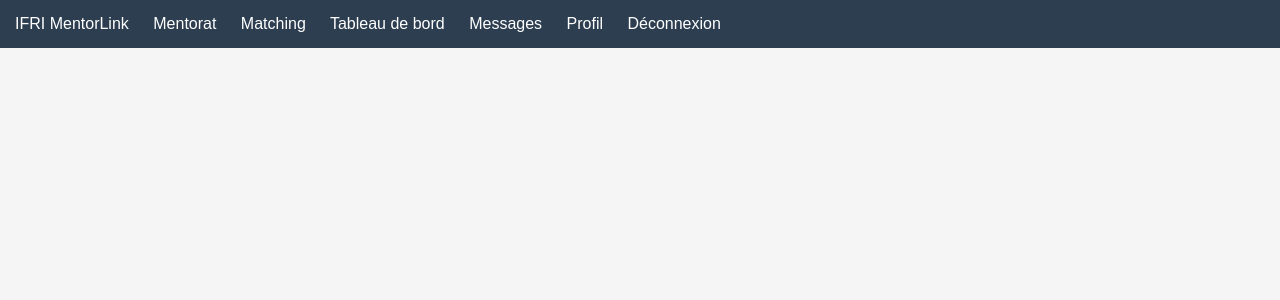
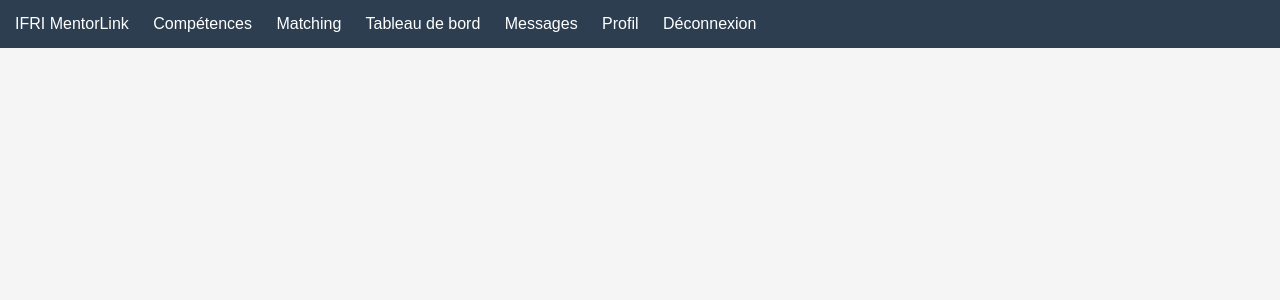
Before and after one commit to Imma09-ahl/PIL1_2526_04, a Flask app: page /dashboard in a window 1280 px wide. Shown: the top 300 px of the page. Run offline with Flask 3, Linux system fonts and the light colour scheme.

Commit message:
Mise à jour

```diff
--- a/app/templates/base.html
+++ b/app/templates/base.html
@@ -7,7 +7,7 @@
     <link rel="stylesheet" href="{{ url_for('static', filename='css/base.css') }}">
     <link rel="stylesheet" href="{{ url_for('static', filename='css/auth.css') }}">
     <link rel="stylesheet" href="{{ url_for('static', filename='css/profile.css') }}">
-    <link rel="stylesheet" href="{{ url_for('static', filename='css/mentoring.css') }}">
+    <link rel="stylesheet" href="{{ url_for('static', filename='css/competences.css') }}">
     <link rel="stylesheet" href="{{ url_for('static', filename='css/matching.css') }}">
     <link rel="stylesheet" href="{{ url_for('static', filename='css/messages.css') }}">
     <link rel="stylesheet" href="{{ url_for('static', filename='css/dashboard.css') }}">
@@ -15,7 +15,7 @@
 <body>
     <nav>
         <a href="/">IFRI MentorLink</a>
-        <a href="/mentoring">Mentorat</a>
+        <a href="/competences">Compétences</a>
         <a href="/matching">Matching</a>
         <a href="/dashboard">Tableau de bord</a>
         <a href="/messages">Messages</a>
```
